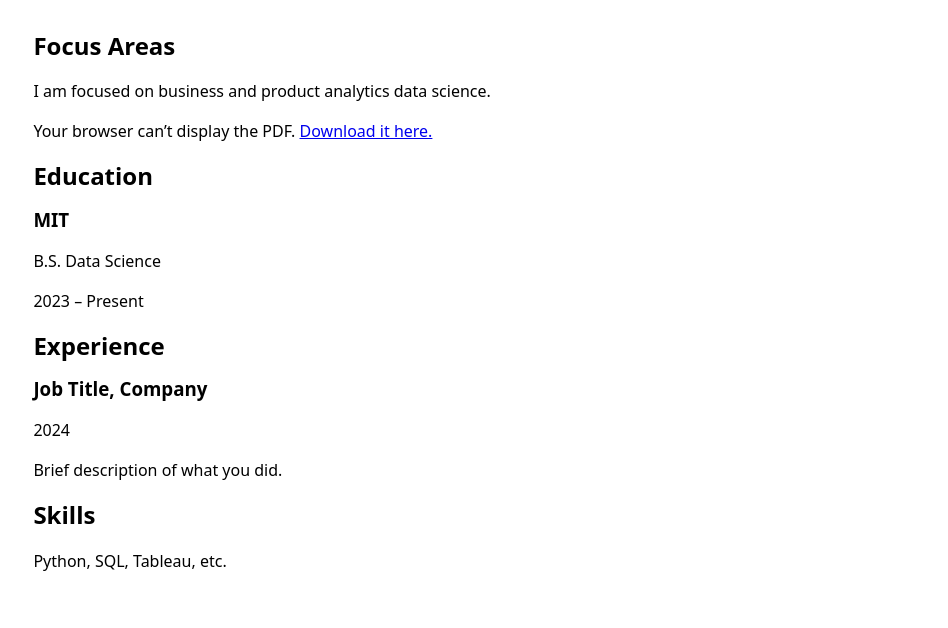
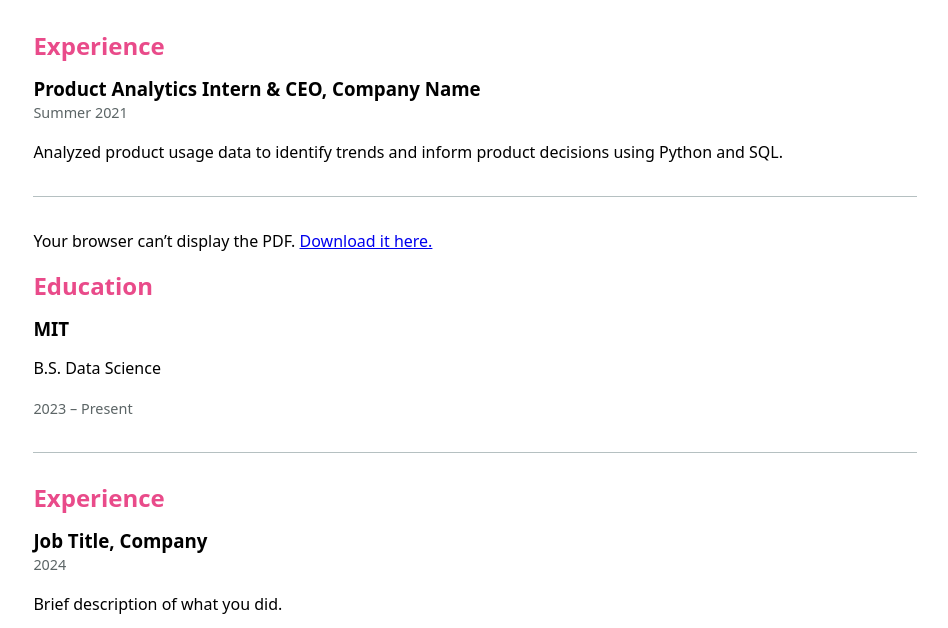
Before and after one commit to bigmacchung/portfolio, a plain HTML site: page cv/index.html in a window 1280 px wide. Shown: the part 172-800 px from the top of the page, without its empty margins (165-1113 px from the left). Drawn offline with Linux system fonts and the light colour scheme.

Commit message:
Style CV page

```diff
--- a/cv/index.html
+++ b/cv/index.html
@@ -7,6 +7,7 @@
   <link rel="stylesheet" href="../style.css">
 </head>
 <body>
+  <body class="cv"></body>
   <nav>
     <a href="/portfolio/">Home</a>
     <a href="/portfolio/projects/">Projects</a>
@@ -16,8 +17,12 @@
   </nav>
   <h1>CV</h1>
   <section>
-  <h2>Focus Areas</h2>
-  <p>I am focused on business and product analytics data science.</p>
+    <h2>Experience</h2>
+    <article>
+      <h3>Product Analytics Intern & CEO, Company Name</h3>
+      <time>Summer 2021</time>
+      <p>Analyzed product usage data to identify trends and inform product decisions using Python and SQL.</p>
+    </article>
   </section>
 
   <object data="./PM_Resume_Anon.pdf" type="application/pdf" width="100%" height="900">
--- a/style.css
+++ b/style.css
@@ -84,3 +84,26 @@ h1, h2, h3, h4, h5, h6 {
 .projects article img {
   width: 100%;
 }
+
+.cv section {
+  margin-bottom: 2em;
+  padding-bottom: 1em;
+  border-bottom: 1px solid oklch(80% 3% 200);
+}
+
+.cv h2 {
+  color: var(--color-accent);
+}
+
+.cv article {
+  margin-bottom: 1em;
+}
+
+.cv article h3 {
+  margin: 0;
+}
+
+.cv time {
+  color: oklch(50% 3% 200);
+  font-size: 0.9em;
+}
```
